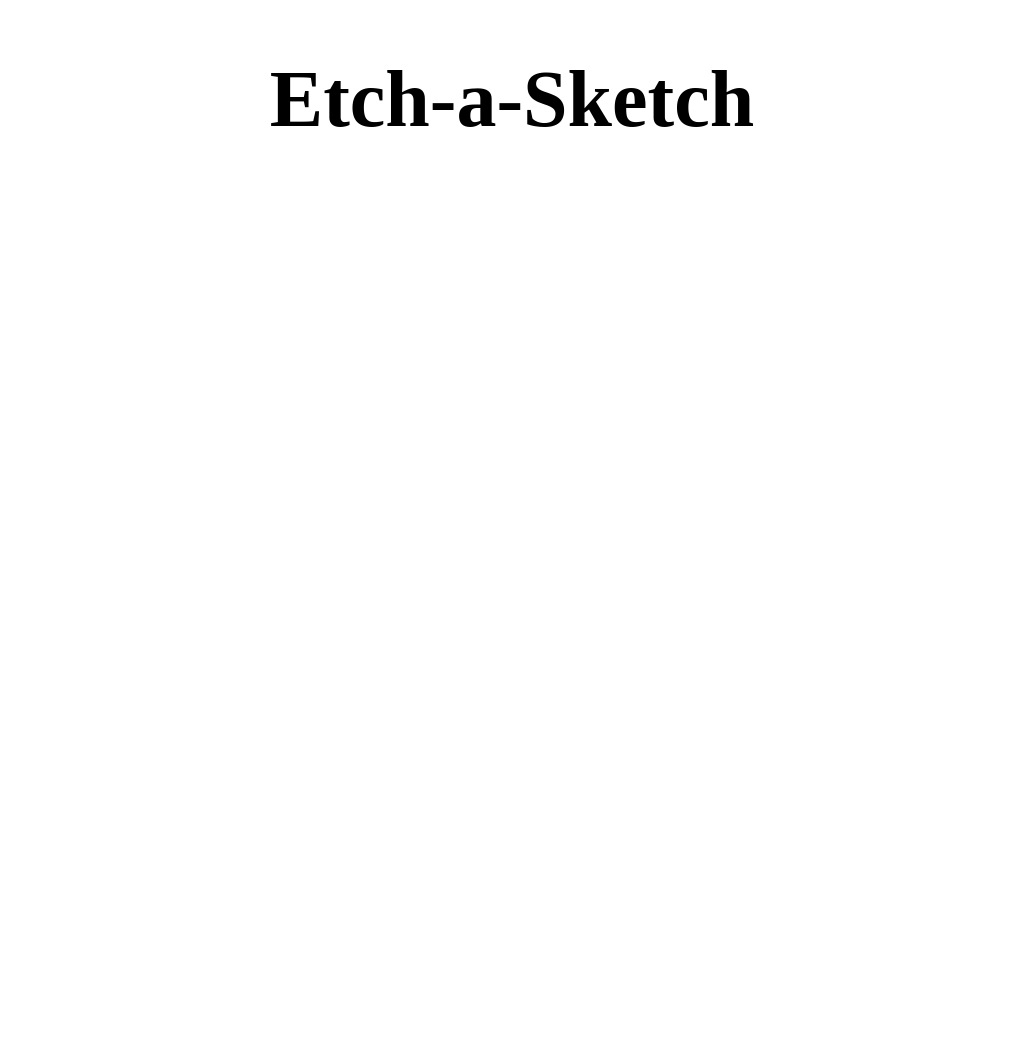
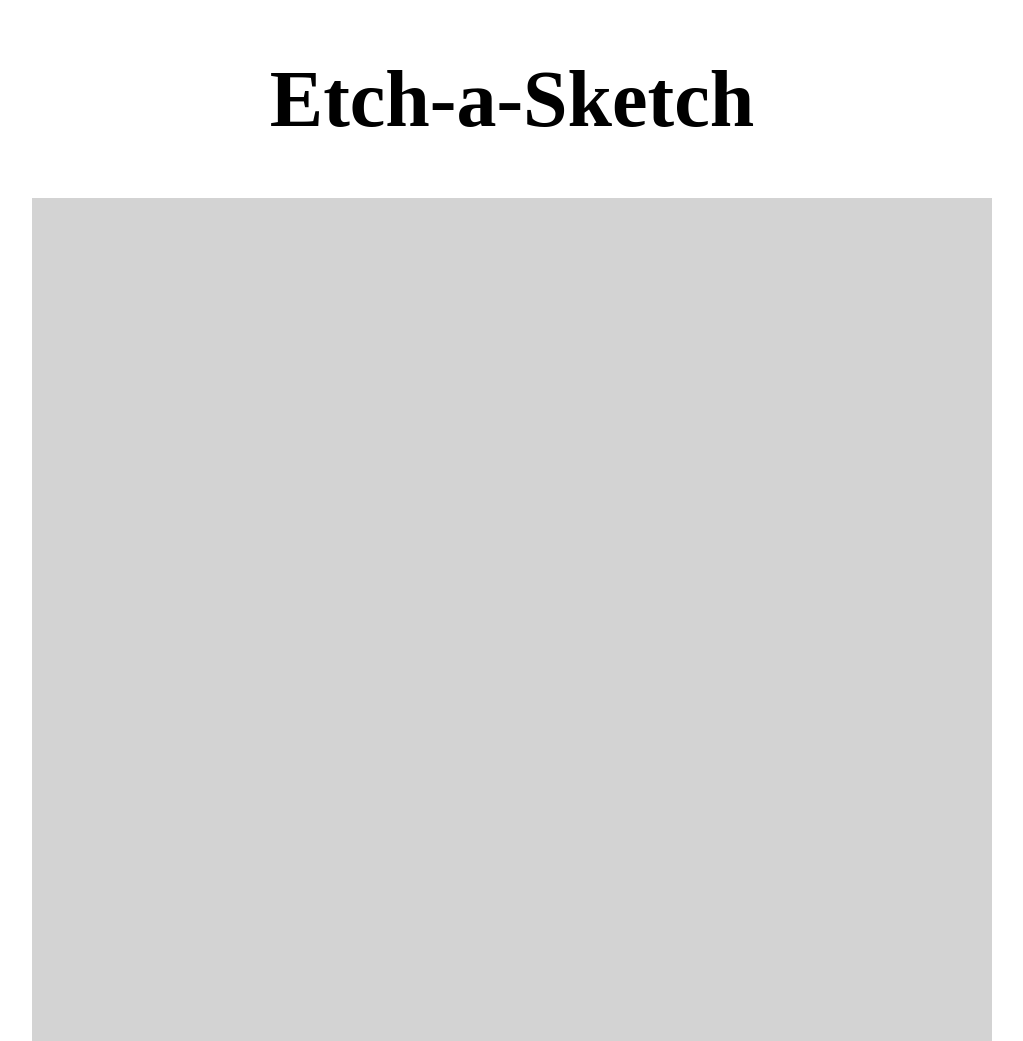
Before and after one commit to wwyattbrendle/etch_a_sketch, a plain HTML site: page index.html in a window 1280 px wide. Shown: the top 1041 px of the page, without its empty margins (128-1151 px from the left). Drawn offline with Linux system fonts and the light colour scheme.

Commit message:
added functions for drawing on the etchasketch Complete :)

```diff
--- a/index.html
+++ b/index.html
@@ -5,11 +5,14 @@
     <meta http-equiv="X-UA-Compatible" content="IE=edge">
     <meta name="viewport" content="width=device-width, initial-scale=1.0">
     <link rel="stylesheet" href="style.css">
+    <script src="./script.js" defer></script>
     <title>Etch-a-Sketch</title>
 </head>
 <body>
     <h1>Etch-a-Sketch</h1>
-    <div id="grid"></div>
+    <div class="wrapper">
+        <div id="grid"></div>
+    </div>
     <div class="button">
         <button>New Sketch</button>
     </div>
--- a/script.js
+++ b/script.js
@@ -3,8 +3,27 @@
 
 //get user input
 let userInput = 16;
+
+//initialize arrays
+const column = [];
+const grid = [[],[]];
+
+//creates initial grid and allows button to remove existing grid by default
+createGrid();
+
+//add event listener to button which starts prompt and creates grid
+const newSketchButton = document.querySelector("button");
+newSketchButton.addEventListener("click", () => {
+    for(let i = 0; i < userInput; i++) {
+        gridSpace.removeChild(column[i]);
+    }
+    getUserInput();
+    createGrid();
+})
+
+//force user input to be a number between 2 and 100, inclusive
 function getUserInput() {
-    userInput = parseInt(prompt("How wide do you want the new grid to be?: "), 10);
+    userInput = parseInt(prompt("How wide do you want the new grid to be? Enter a number between 2 and 100 squares: "), 10);
     if (userInput < 2 || userInput > 100) {
         alert("ERROR: Please choose a number between 2 and 100, inclusive");
         getUserInput();
@@ -12,8 +31,27 @@
 }
 
 //set up nested for-loops to create and append boxes by columns and rows
-for (let i = 0; i < userInput; i++) {
-    for(let j = 0; j < userInput; j++) {
+function createGrid() {
+    for (let i = 0; i < userInput; i++) {
 
+        column[i] = document.createElement("div");
+        column[i].style.cssText = "display: flex; justify-content: space-between; flex: 1 1 auto;";
+
+        for(let j = 0; j < userInput; j++) {
+            grid[[i],[j]] = document.createElement("div");
+            grid[[i],[j]].classList = "original";
+            grid[[i],[j]].setAttribute("id", (i + " and " + j));
+            //add event listener for mouseover
+            grid[[i],[j]].addEventListener("mouseover", () => {
+                let box = document.getElementById(`${i} and ${j}`);
+                box.classList.add("hovered-over");
+            },{
+                once: true
+            });
+
+            column[i].appendChild(grid[[i],[j]]);
+        }
+
+        gridSpace.appendChild(column[i]);
     }
 }
--- a/style.css
+++ b/style.css
@@ -4,10 +4,17 @@
     font-size: 80px;
 }
 
+.wrapper {
+    display: flex;
+    justify-content: center;
+}
+
 #grid {
     height: 960px;
     width: 960px;
     display: flex;
+    flex-direction: column;
+    justify-content: space-between;
 }
 
 button {
@@ -26,4 +33,15 @@
 .button {
     display: flex;
     justify-content: center;
+    margin-top: 40px;
 }
+
+.original {
+    display: flex;
+    background-color: lightgrey;
+    flex: 1 1 auto;
+}
+
+.original.hovered-over {
+    background-color: slategrey;
+}
```
